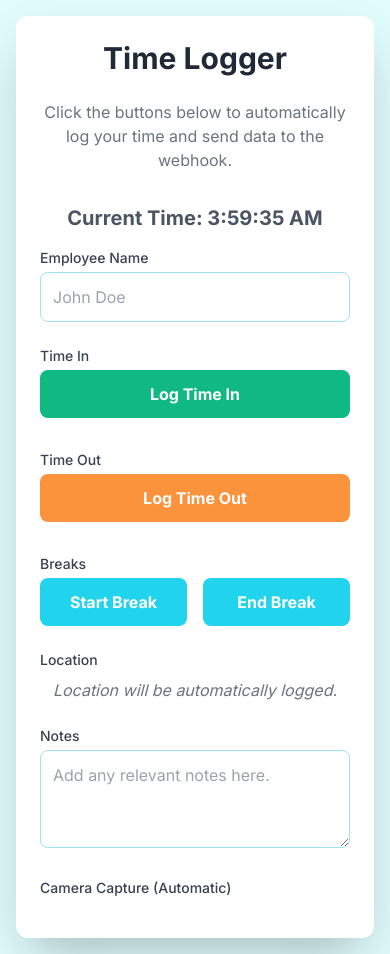
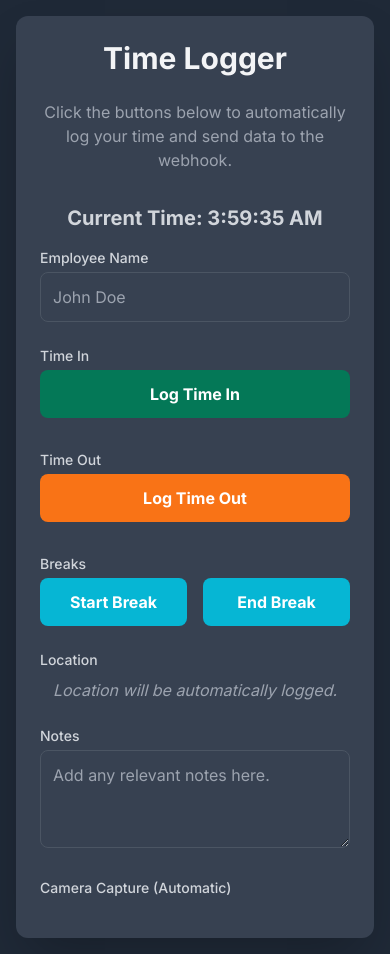
Before and after one commit to frojas017/time-logger, a plain HTML site: page index.html in a window 390 px wide. Drawn offline with nearby package versions, Linux system fonts and the light colour scheme.

Commit message:
Update index.html

```diff
--- a/index.html
+++ b/index.html
@@ -11,19 +11,22 @@
     <style>
         body {
             font-family: 'Inter', sans-serif;
-            background-color: #e0fbfc; /* Light blue-green for Cayman theme */
+            background-color: #1f2937; /* Dark blue-gray for a darker theme */
+            color: #d1d5db; /* Light gray text for readability */
         }
         .form-input {
             width: 100%;
             padding: 0.75rem;
             border-radius: 0.5rem;
-            border: 1px solid #a0e1f3;
+            border: 1px solid #4b5563; /* Darker border */
+            background-color: #374151; /* Match main background */
+            color: #f3f4f6; /* Lighter text color */
             transition: border-color 0.2s, box-shadow 0.2s;
         }
         .form-input:focus {
             outline: none;
-            border-color: #2563eb;
-            box-shadow: 0 0 0 3px rgba(37, 99, 235, 0.5);
+            border-color: #3b82f6; /* Blue for focus */
+            box-shadow: 0 0 0 3px rgba(59, 130, 246, 0.5);
         }
         .btn {
             padding: 0.75rem 1.5rem;
@@ -34,79 +37,95 @@
         }
         .btn:hover {
             transform: translateY(-2px);
-            box-shadow: 0 4px 6px rgba(0, 0, 0, 0.1);
+            box-shadow: 0 4px 6px rgba(0, 0, 0, 0.2);
+        }
+        .message-box {
+            background-color: rgba(55, 65, 81, 0.5);
+            color: #d1d5db;
+        }
+        .message-box.success {
+            background-color: rgba(16, 185, 129, 0.5); /* Semi-transparent green */
+            color: #d1fae5;
+        }
+        .message-box.error {
+            background-color: rgba(239, 68, 68, 0.5); /* Semi-transparent red */
+            color: #fee2e2;
+        }
+        .message-box.info {
+            background-color: rgba(59, 130, 246, 0.5); /* Semi-transparent blue */
+            color: #dbeafe;
         }
     </style>
 </head>
 <body class="p-4 sm:p-8 flex items-center justify-center min-h-screen">
 
-    <main class="w-full max-w-2xl bg-white rounded-xl shadow-2xl p-6 sm:p-10">
-        <h1 class="text-3xl sm:text-4xl font-bold text-center text-gray-800 mb-6">Time Logger</h1>
-        <p class="text-center text-gray-500 mb-8">
+    <main class="w-full max-w-2xl bg-[#374151] rounded-xl shadow-2xl p-6 sm:p-10">
+        <h1 class="text-3xl sm:text-4xl font-bold text-center text-gray-100 mb-6">Time Logger</h1>
+        <p class="text-center text-gray-400 mb-8">
             Click the buttons below to automatically log your time and send data to the webhook.
         </p>
 
         <!-- New element to display the current time -->
-        <div id="current-time" class="text-xl sm:text-2xl font-bold text-gray-600 text-center mb-4"></div>
+        <div id="current-time" class="text-xl sm:text-2xl font-bold text-gray-300 text-center mb-4"></div>
 
         <form id="time-logger-form" class="space-y-6">
             <div>
-                <label for="employee_name" class="block text-sm font-medium text-gray-700 mb-1">Employee Name</label>
+                <label for="employee_name" class="block text-sm font-medium text-gray-300 mb-1">Employee Name</label>
                 <input type="text" id="employee_name" name="employee_name" placeholder="John Doe" class="form-input" required>
             </div>
 
             <div class="grid grid-cols-1 sm:grid-cols-2 gap-6">
                 <div>
-                    <label class="block text-sm font-medium text-gray-700 mb-1">Time In</label>
-                    <button type="button" id="time-in-btn" class="w-full btn bg-emerald-500 hover:bg-emerald-600 focus:outline-none focus:ring-4 focus:ring-emerald-300">
+                    <label class="block text-sm font-medium text-gray-300 mb-1">Time In</label>
+                    <button type="button" id="time-in-btn" class="w-full btn bg-emerald-700 hover:bg-emerald-600 focus:outline-none focus:ring-4 focus:ring-emerald-500">
                         Log Time In
                     </button>
-                    <div id="time-in-display" class="mt-2 text-center text-gray-500 italic"></div>
+                    <div id="time-in-display" class="mt-2 text-center text-gray-400 italic"></div>
                     <input type="hidden" id="time_in" name="time_in">
                 </div>
                 <div>
-                    <label class="block text-sm font-medium text-gray-700 mb-1">Time Out</label>
-                    <button type="button" id="time-out-btn" class="w-full btn bg-orange-400 cursor-not-allowed" disabled>
+                    <label class="block text-sm font-medium text-gray-300 mb-1">Time Out</label>
+                    <button type="button" id="time-out-btn" class="w-full btn bg-orange-700 cursor-not-allowed" disabled>
                         Log Time Out
                     </button>
-                    <div id="time-out-display" class="mt-2 text-center text-gray-500 italic"></div>
+                    <div id="time-out-display" class="mt-2 text-center text-gray-400 italic"></div>
                     <input type="hidden" id="time_out" name="time_out">
                 </div>
             </div>
 
             <div>
-                <label class="block text-sm font-medium text-gray-700 mb-1">Breaks</label>
+                <label class="block text-sm font-medium text-gray-300 mb-1">Breaks</label>
                 <div class="grid grid-cols-2 gap-4">
-                    <button type="button" id="break-start-btn" class="btn bg-cyan-600 hover:bg-cyan-700 focus:outline-none focus:ring-4 focus:ring-cyan-300">
+                    <button type="button" id="break-start-btn" class="btn bg-cyan-700 hover:bg-cyan-600 focus:outline-none focus:ring-4 focus:ring-cyan-500">
                         Start Break
                     </button>
-                    <button type="button" id="break-end-btn" class="btn bg-cyan-400 cursor-not-allowed" disabled>
+                    <button type="button" id="break-end-btn" class="btn bg-cyan-500 cursor-not-allowed" disabled>
                         End Break
                     </button>
                 </div>
-                <div id="breaks-display" class="mt-2 text-center text-gray-500 italic"></div>
+                <div id="breaks-display" class="mt-2 text-center text-gray-400 italic"></div>
                 <input type="hidden" id="breaks" name="breaks">
             </div>
 
             <div>
-                <label for="location" class="block text-sm font-medium text-gray-700 mb-1">Location</label>
+                <label for="location" class="block text-sm font-medium text-gray-300 mb-1">Location</label>
                 <input type="hidden" id="location" name="location">
-                <div id="location-display" class="mt-2 text-center text-gray-500 italic">Location will be automatically logged.</div>
+                <div id="location-display" class="mt-2 text-center text-gray-400 italic">Location will be automatically logged.</div>
             </div>
 
             <div>
-                <label for="notes" class="block text-sm font-medium text-gray-700 mb-1">Notes</label>
+                <label for="notes" class="block text-sm font-medium text-gray-300 mb-1">Notes</label>
                 <textarea id="notes" name="notes" rows="3" placeholder="Add any relevant notes here." class="form-input"></textarea>
             </div>
 
             <div class="space-y-4">
-                <label class="block text-sm font-medium text-gray-700 mb-1">Camera Capture (Automatic)</label>
+                <label class="block text-sm font-medium text-gray-300 mb-1">Camera Capture (Automatic)</label>
                 <input type="hidden" id="camera_capture" name="camera_capture">
-                <div id="camera-message" class="text-sm text-center text-gray-500 italic"></div>
+                <div id="camera-message" class="text-sm text-center text-gray-400 italic"></div>
             </div>
         </form>
 
-        <div id="message-box" class="mt-8 p-4 rounded-lg text-center font-medium hidden"></div>
+        <div id="message-box" class="mt-8 p-4 rounded-lg text-center font-medium hidden message-box"></div>
 
     </main>
 
@@ -143,13 +162,13 @@
 
             // Function to display messages in the message box
             function showMessage(message, type) {
-                messageBox.classList.remove('hidden', 'bg-red-200', 'text-red-800', 'bg-green-200', 'text-green-800', 'bg-blue-200', 'text-blue-800');
+                messageBox.classList.remove('hidden', 'success', 'error', 'info');
                 if (type === 'success') {
-                    messageBox.classList.add('bg-green-200', 'text-green-800');
+                    messageBox.classList.add('success');
                 } else if (type === 'error') {
-                    messageBox.classList.add('bg-red-200', 'text-red-800');
+                    messageBox.classList.add('error');
                 } else if (type === 'info') {
-                    messageBox.classList.add('bg-blue-200', 'text-blue-800');
+                    messageBox.classList.add('info');
                 }
                 messageBox.textContent = message;
             }
@@ -162,6 +181,22 @@
                 cameraMessage.textContent = 'Capture simulated. A placeholder image URL has been generated.';
             }
 
+            // New function to format date and time for the webhook
+            function formatDateTimeForWebhook(isoString) {
+                const date = new Date(isoString);
+                const year = date.getFullYear();
+                const month = (date.getMonth() + 1).toString().padStart(2, '0');
+                const day = date.getDate().toString().padStart(2, '0');
+                const hours = date.getHours().toString().padStart(2, '0');
+                const minutes = date.getMinutes().toString().padStart(2, '0');
+                const seconds = date.getSeconds().toString().padStart(2, '0');
+
+                return {
+                    date: `${year}-${month}-${day}`,
+                    time: `${hours}:${minutes}:${seconds}`
+                };
+            }
+
             // --- Updated function to send a single, complete log on Time Out ---
             async function sendCompleteLog() {
                 if (webhookUrl.includes('replace-me-with-your-real-url')) {
@@ -171,14 +206,20 @@
                     return;
                 }
 
+                const timeInFormatted = formatDateTimeForWebhook(appState.timeInLogged);
+                const timeOutFormatted = formatDateTimeForWebhook(appState.timeOutLogged);
+
                 // Gather all the stored data
                 const logData = {
                     employee_name: document.getElementById('employee_name').value,
-                    time_in: appState.timeInLogged,
-                    time_out: appState.timeOutLogged,
+                    time_in_date: timeInFormatted.date,
+                    time_in_time: timeInFormatted.time,
+                    time_out_date: timeOutFormatted.date,
+                    time_out_time: timeOutFormatted.time,
                     total_break_minutes: appState.breaksTotal,
                     location: locationInput.value,
                     camera_capture: cameraInput.value,
+                    notes: document.getElementById('notes').value
                 };
 
                 // Construct the URL with query parameters
@@ -233,47 +274,47 @@
             function updateButtonStates() {
                 if (appState.timeInLogged) {
                     timeInBtn.disabled = true;
-                    timeInBtn.classList.remove('bg-emerald-500', 'hover:bg-emerald-600', 'focus:ring-emerald-300');
-                    timeInBtn.classList.add('bg-emerald-400', 'cursor-not-allowed');
+                    timeInBtn.classList.remove('bg-emerald-700', 'hover:bg-emerald-600', 'focus:ring-emerald-500');
+                    timeInBtn.classList.add('bg-emerald-500', 'cursor-not-allowed');
                 } else {
                     timeInBtn.disabled = false;
-                    timeInBtn.classList.add('bg-emerald-500', 'hover:bg-emerald-600', 'focus:ring-emerald-300');
-                    timeInBtn.classList.remove('bg-emerald-400', 'cursor-not-allowed');
+                    timeInBtn.classList.add('bg-emerald-700', 'hover:bg-emerald-600', 'focus:ring-emerald-500');
+                    timeInBtn.classList.remove('bg-emerald-500', 'cursor-not-allowed');
                 }
 
                 if (appState.timeInLogged && !appState.timeOutLogged) {
                     timeOutBtn.disabled = false;
-                    timeOutBtn.classList.remove('bg-orange-400', 'cursor-not-allowed');
-                    timeOutBtn.classList.add('bg-orange-500', 'hover:bg-orange-600', 'focus:ring-orange-300');
+                    timeOutBtn.classList.remove('bg-orange-700', 'cursor-not-allowed');
+                    timeOutBtn.classList.add('bg-orange-700', 'hover:bg-orange-600', 'focus:ring-orange-500');
                 } else {
                     timeOutBtn.disabled = true;
-                    timeOutBtn.classList.remove('bg-orange-500', 'hover:bg-orange-600', 'focus:ring-orange-300');
-                    timeOutBtn.classList.add('bg-orange-400', 'cursor-not-allowed');
+                    timeOutBtn.classList.remove('bg-orange-700', 'hover:bg-orange-600', 'focus:ring-orange-500');
+                    timeOutBtn.classList.add('bg-orange-500', 'cursor-not-allowed');
                 }
 
                 if (appState.timeInLogged && !appState.timeOutLogged) {
                     if (appState.breakActive) {
                         breakStartBtn.disabled = true;
-                        breakStartBtn.classList.remove('bg-cyan-600', 'hover:bg-cyan-700', 'focus:ring-cyan-300');
-                        breakStartBtn.classList.add('bg-cyan-400', 'cursor-not-allowed');
+                        breakStartBtn.classList.remove('bg-cyan-700', 'hover:bg-cyan-600', 'focus:ring-cyan-500');
+                        breakStartBtn.classList.add('bg-cyan-500', 'cursor-not-allowed');
                         breakEndBtn.disabled = false;
-                        breakEndBtn.classList.remove('bg-cyan-400', 'cursor-not-allowed');
-                        breakEndBtn.classList.add('bg-cyan-600', 'hover:bg-cyan-700', 'focus:ring-cyan-300');
+                        breakEndBtn.classList.remove('bg-cyan-500', 'cursor-not-allowed');
+                        breakEndBtn.classList.add('bg-cyan-700', 'hover:bg-cyan-600', 'focus:ring-cyan-500');
                     } else {
                         breakStartBtn.disabled = false;
-                        breakStartBtn.classList.remove('bg-cyan-400', 'cursor-not-allowed');
-                        breakStartBtn.classList.add('bg-cyan-600', 'hover:bg-cyan-700', 'focus:ring-cyan-300');
+                        breakStartBtn.classList.remove('bg-cyan-500', 'cursor-not-allowed');
+                        breakStartBtn.classList.add('bg-cyan-700', 'hover:bg-cyan-600', 'focus:ring-cyan-500');
                         breakEndBtn.disabled = true;
-                        breakEndBtn.classList.remove('bg-cyan-600', 'hover:bg-cyan-700', 'focus:ring-cyan-300');
-                        breakEndBtn.classList.add('bg-cyan-400', 'cursor-not-allowed');
+                        breakEndBtn.classList.remove('bg-cyan-700', 'hover:bg-cyan-600', 'focus:ring-cyan-500');
+                        breakEndBtn.classList.add('bg-cyan-500', 'cursor-not-allowed');
                     }
                 } else {
                     breakStartBtn.disabled = true;
-                    breakStartBtn.classList.remove('bg-cyan-600', 'hover:bg-cyan-700', 'focus:ring-cyan-300');
-                    breakStartBtn.classList.add('bg-cyan-400', 'cursor-not-allowed');
+                    breakStartBtn.classList.remove('bg-cyan-700', 'hover:bg-cyan-600', 'focus:ring-cyan-500');
+                    breakStartBtn.classList.add('bg-cyan-500', 'cursor-not-allowed');
                     breakEndBtn.disabled = true;
-                    breakEndBtn.classList.remove('bg-cyan-600', 'hover:bg-cyan-700', 'focus:ring-cyan-300');
-                    breakEndBtn.classList.add('bg-cyan-400', 'cursor-not-allowed');
+                    breakEndBtn.classList.remove('bg-cyan-700', 'hover:bg-cyan-600', 'focus:ring-cyan-500');
+                    breakEndBtn.classList.add('bg-cyan-500', 'cursor-not-allowed');
                 }
 
                 if (appState.timeInLogged) {
```
